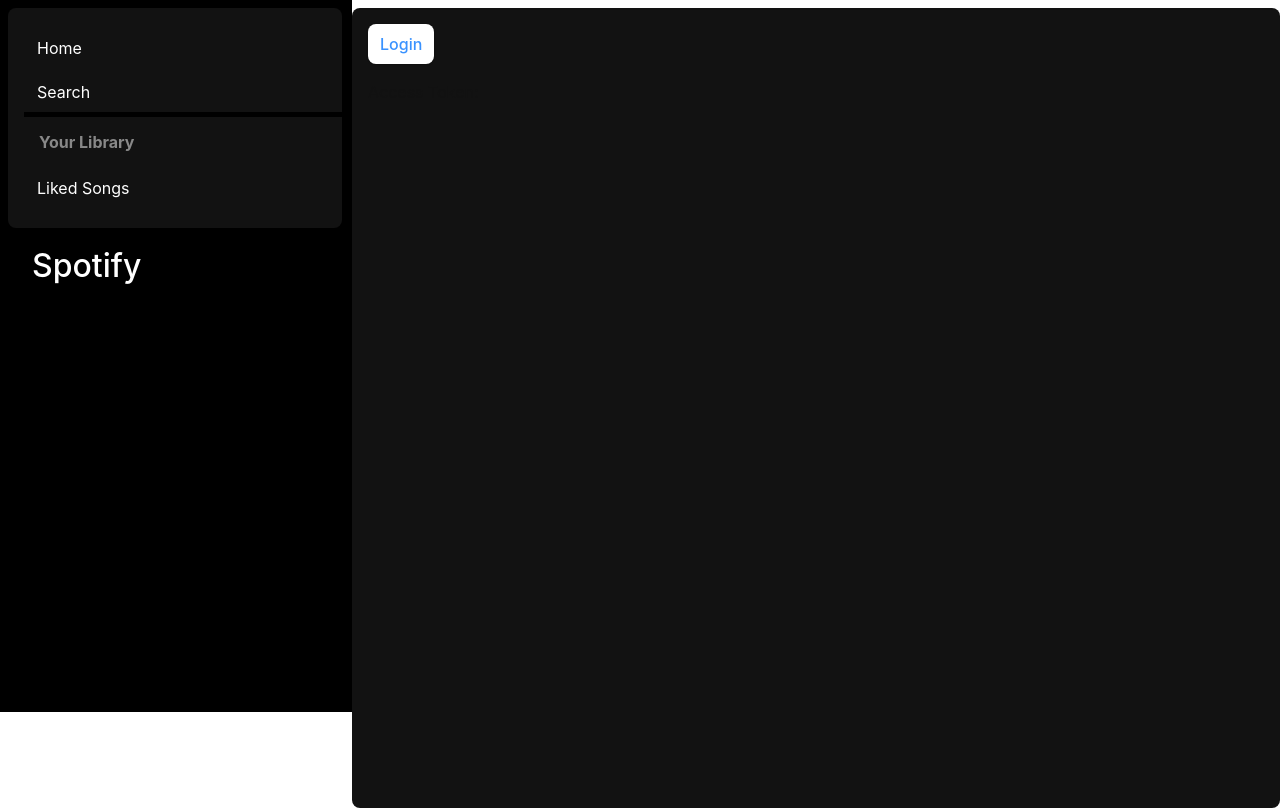
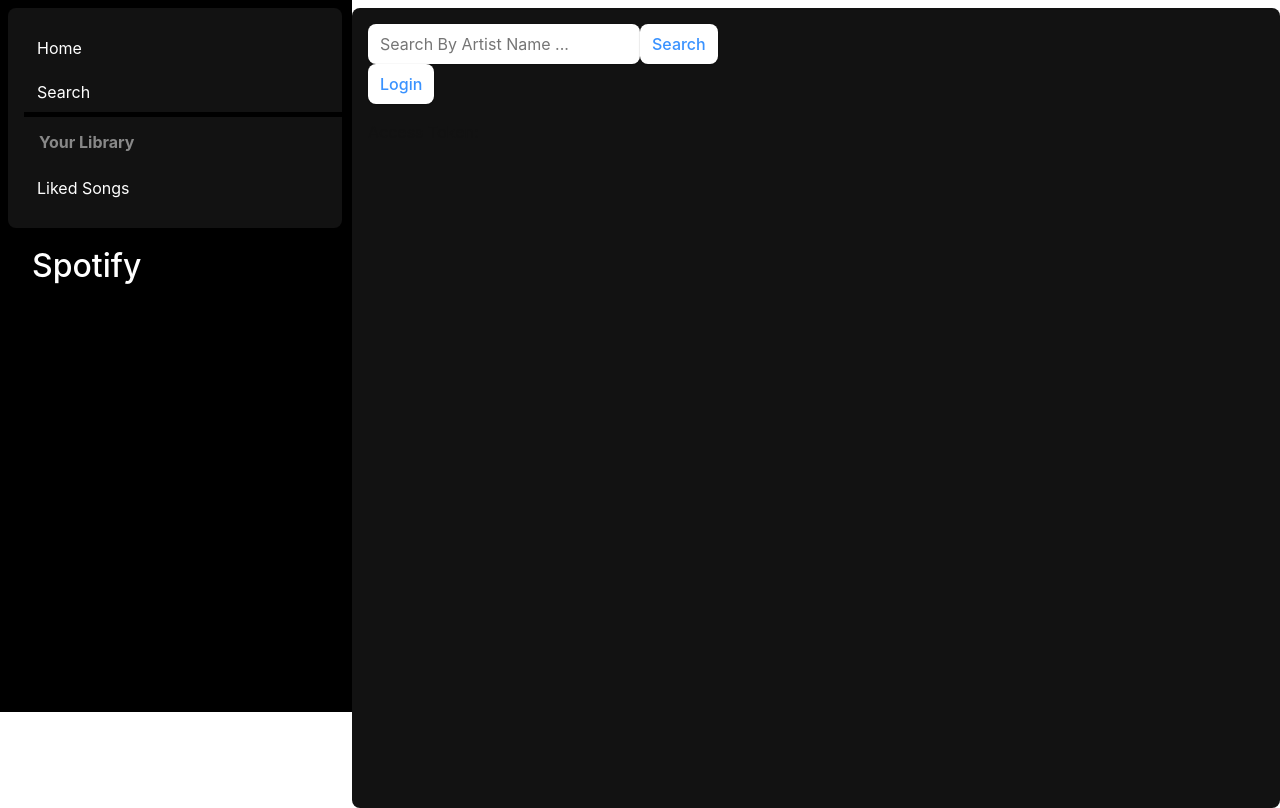
Before and after one commit to vworo/Beat-Box, a React (Vite) app: page / in a window 1280 px wide. Built offline with nearby package versions, Linux system fonts and the light colour scheme.

Commit message:
Searcher added

```diff
--- a/src/App.jsx
+++ b/src/App.jsx
@@ -57,6 +57,7 @@
 
         <div className="top-navbar">
 
+          <Searcher token={accessToken} />
           <button onClick={ authorize }>Login</button>
           <p>Access Token: {accessToken}</p>
 
```
